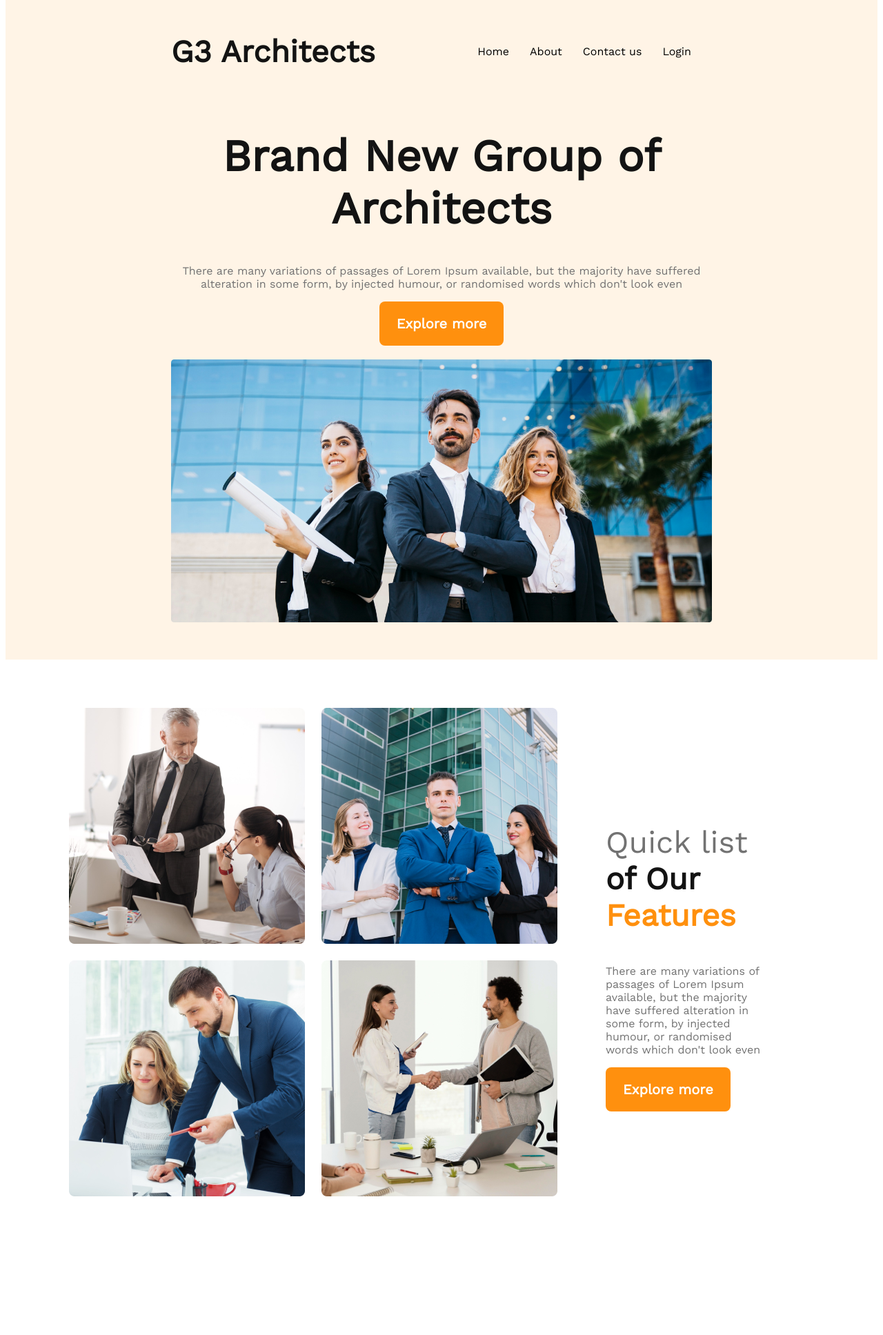
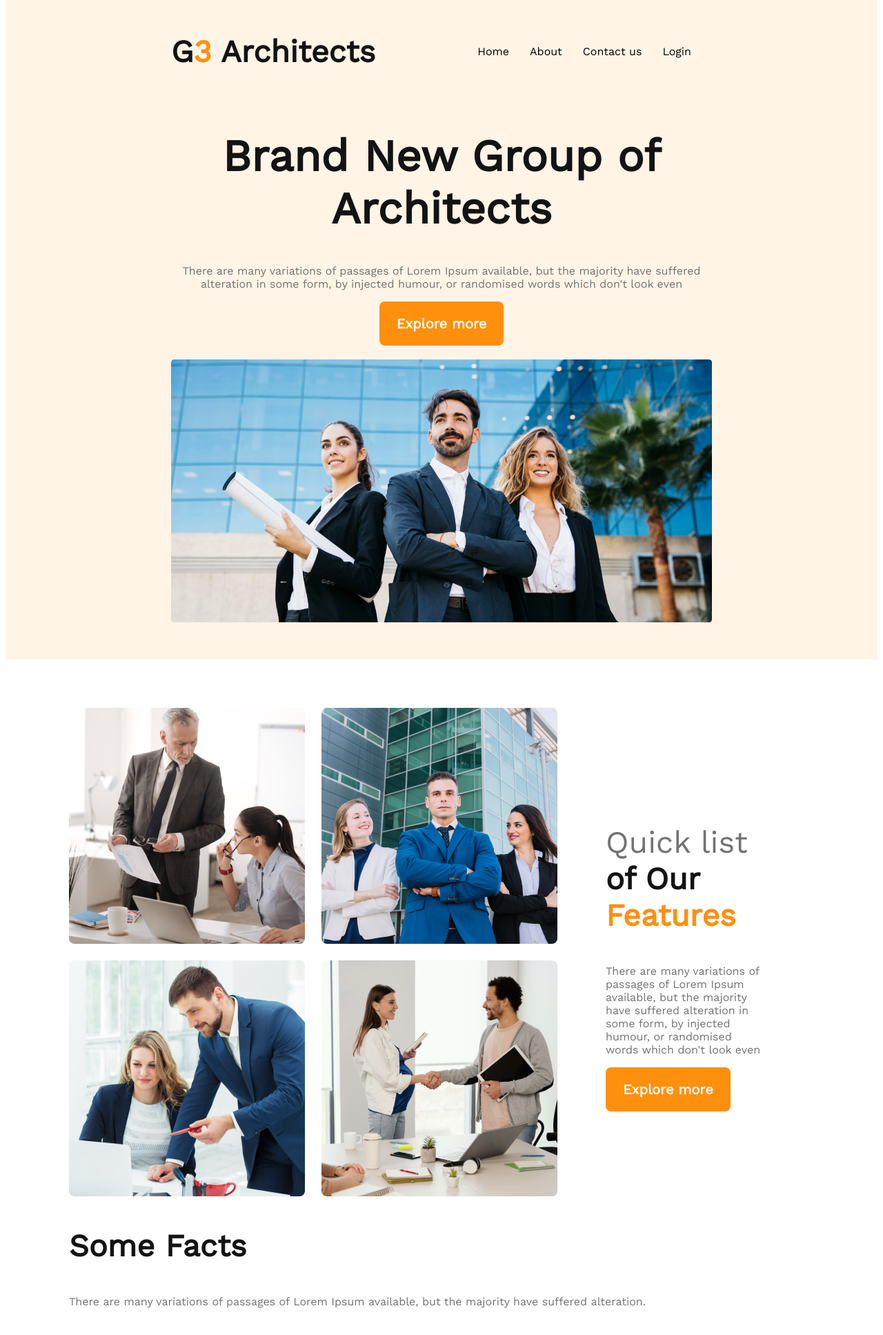
Before and after one commit to WahidaAkhter/G3-Architects, a plain HTML site: page index.html in a window 1280 px wide. Shown: the part 55-1990 px from the top of the page at 69% size. Before the commit the page ends 1859 px from the top, so only its background shows below. Drawn offline with nearby package versions, Linux system fonts and the light colour scheme.

Commit message:
facts content started

```diff
--- a/index.html
+++ b/index.html
@@ -7,10 +7,9 @@
     <link rel="stylesheet" href="styles/style.css" />
   </head>
   <body>
-    <!-- header start -->
     <header>
       <nav>
-        <h3 class="nav-title">G3 Architects</h3>
+        <h3 class="section-title">G<span class="text-yellow">3</span> Architects</h3>
         <ul>
           <li><a href=""></a>Home</li>
           <li><a href=""></a>About</li>
@@ -32,9 +31,8 @@
         <img src="images/banner.png" alt="" />
       </div>
     </header>
-    <!-- header end -->
     <main>
-      <!-- features section start -->
+      <!-- teams section -->
       <section class="teams-container">
         <div class="teams-img-container">
           <img src="images/team1.png" alt="" />
@@ -56,6 +54,13 @@
           <button class="btn-primary">Explore more</button>
         </div>
       </section>
+      <!-- features section -->
+      <section class="features-container"></section>
+      <!-- facts section -->
+      <section class="facts-container">
+        <h3 class="section-title">Some Facts</h3>
+        <p class="text-light-gray">There are many variations of passages of Lorem Ipsum available, but the majority have suffered alteration.</p>
+      </section>
     </main>
     <footer></footer>
   </body>
--- a/styles/style.css
+++ b/styles/style.css
@@ -5,6 +5,11 @@
 /* shared styles */
 .text-light-gray {
   color: #727272;
+}
+.section-title {
+  color: #131313;
+  font-size: 2.8rem;
+  font-weight: 700;
 }
 
 .btn-primary {
@@ -31,11 +36,11 @@ nav {
   justify-content: space-between;
   align-items: center;
 }
-.nav-title {
-  color: #131313;
-  font-size: 2.8rem;
-  font-weight: 700;
+.section-title .text-yellow
+{
+  color: #ff900e;
 }
+
 nav > ul {
   display: flex;
   list-style-type: none;
```
